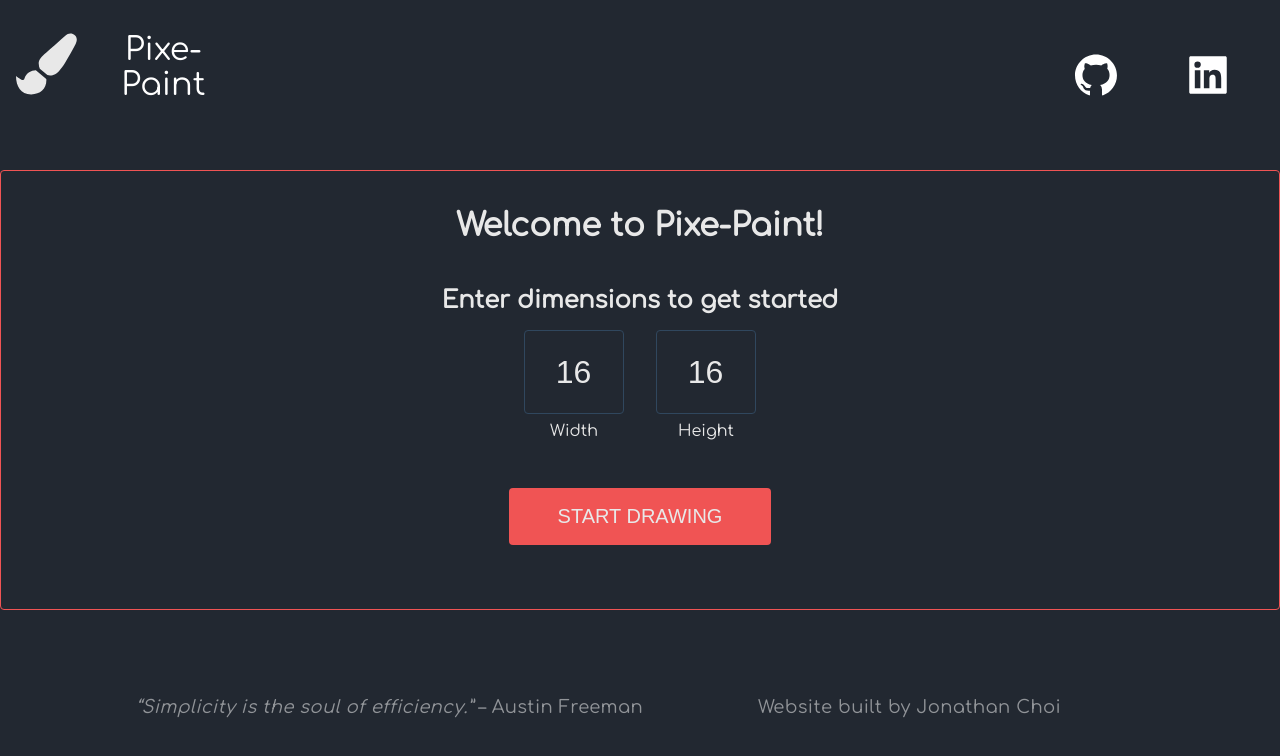
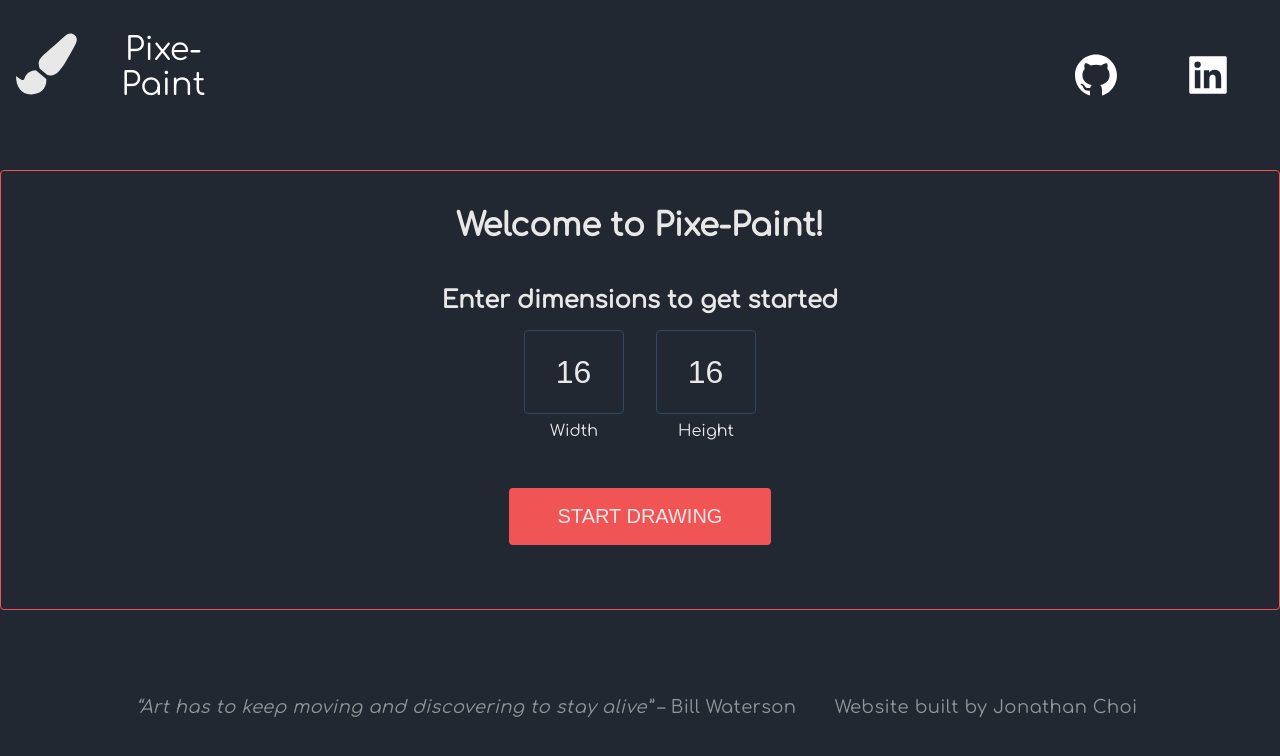
Before and after one commit to jon-choi/hack-a-paint, a React (Create React App) app: page / in a window 1280 px wide. Shown: the top 756 px of the page. Built offline with nearby package versions, Linux system fonts and the light colour scheme.

Commit message:
change footer quote

```diff
--- a/src/components/Footer.js
+++ b/src/components/Footer.js
@@ -13,7 +13,8 @@ const Footer = () => {
       <SocialIconsContainer>
         <CompanyContainer>
           <Slogan>
-            <em>“Simplicity is the soul of efficiency.”</em> – Austin Freeman
+            <em>“Art has to keep moving and discovering to stay alive”</em> –
+            Bill Waterson
           </Slogan>
         </CompanyContainer>
         <CompanyContainer>
```
